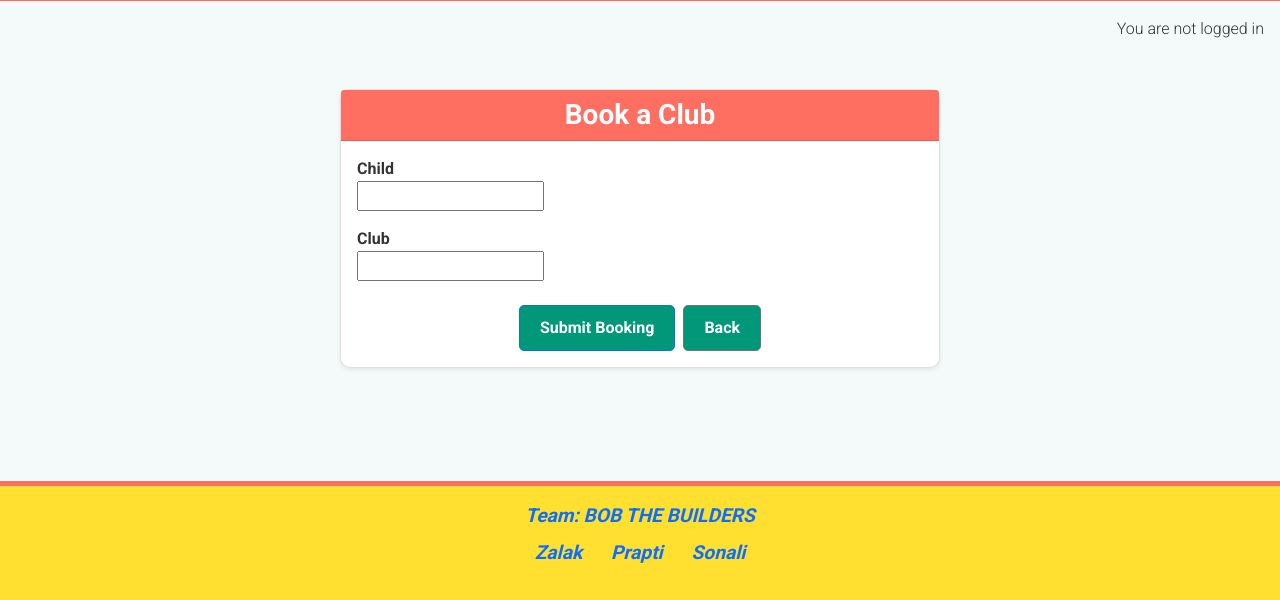
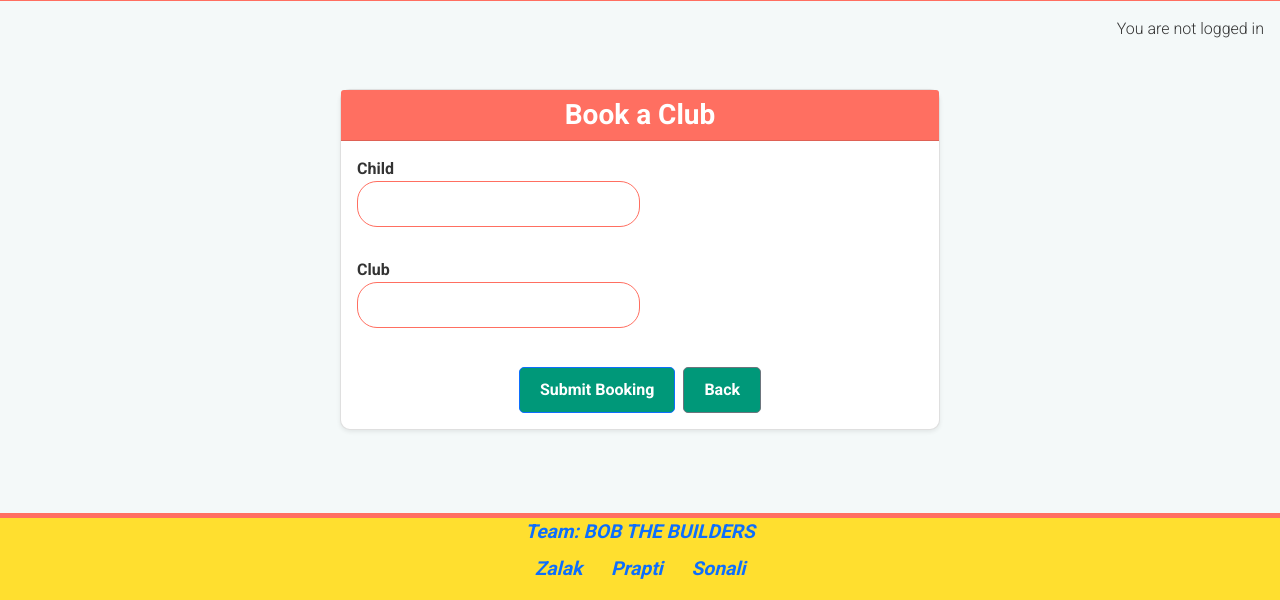
Before and after one commit to SonaliP11/HappyCamp, a Django app: template bookings/templates/bookings/booking_form.html in a window 1280 px wide. Shown: the part 200-800 px from the top of the page. Run offline with Django 4.2, Linux system fonts and the light colour scheme; the template is opened without the code that fills it, so the values that code supplies are empty, except form fields; tables that the repository leaves empty hold one stand-in row (values such as "Sample post"); form fields are guessed from the names that the template uses; some libraries are stand-ins or nearby versions.

Commit message:
add style

```diff
--- a/static/css/style.css
+++ b/static/css/style.css
@@ -312,7 +312,7 @@ p.lead {
     border-radius: 10px;
     background: #ffffff;
     box-shadow: 0 4px 8px rgba(0, 0, 0, 0.1);
-    max-width: 300px; /* Adjust the width to make it smaller */
+    max-width: 900px; /* Adjust the width to make it smaller */
     margin: 0 auto; /* Center the card */
     border: 4px solid #FF6F61; /* Primary color border */
     max-height: min-content;
@@ -378,3 +378,34 @@ p.lead {
         font-size: 1.2rem; /* Normal star size on tablet */
     }
 }
+
+/* Form Fields */
+input[type="text"],
+input[type="password"],
+input[type="email"],
+input[type="number"],
+select,
+textarea {
+    border-radius: 20px; /* Curved style */
+    border: 1px solid #FF6F61;
+    padding: 10px;
+    width: 50%;
+    box-sizing: border-box;
+    margin-bottom: 15px;
+    font-size: 1rem;
+    color: #495057;
+    background-color: #fff;
+    background-clip: padding-box;
+    transition: border-color 0.15s ease-in-out, box-shadow 0.15s ease-in-out;
+}
+
+input[type="text"]:focus,
+input[type="password"]:focus,
+input[type="email"]:focus,
+input[type="number"]:focus,
+select:focus,
+textarea:focus {
+    border-color: #FF6F61; /* Primary color border on focus */
+    box-shadow: 0 0 0 0.2rem rgba(255, 111, 97, 0.25);
+    outline: 0;
+}
--- a/templates/account/login.html
+++ b/templates/account/login.html
@@ -6,12 +6,12 @@
 {% block head_title %}{% trans "Sign In" %}{% endblock %}
 
 {% block content %}
-<div class="container mt-5 d-flex justify-content-center">
-    <div class="card shadow-sm border-custom" style="width: 100%; max-width: 600px;">
+<div class="container mt-3 d-flex justify-content-center">
+    <div class="card shadow-sm border-custom" style="width: 100%; max-width: 600px; display: center;">
         <div class="card-header text-center">
             <h3 class="mb-0 text-primary"><strong>{% trans "Sign In" %}</strong></h3>
         </div>
-        <div class="card-body">
+        <div class="card-body" style="font-size: larger;font-weight: bold;">
             <p class="text-center">Welcome back to HappyCamp. To book a club or manage your bookings, please log in. If you have not created an account yet, then <a class="link" href="{% url 'account_signup' %}">sign up</a> first.</p>
             <form class="login needs-validation" method="POST" action="{% url 'account_login' %}" novalidate>
                 {% csrf_token %}
--- a/templates/account/signup.html
+++ b/templates/account/signup.html
@@ -6,14 +6,14 @@
 {% block head_title %}{% trans "Sign Up" %}{% endblock %}
 
 {% block content %}
-<div class="container mt-5 d-flex justify-content-center">
-    <div class="card shadow-sm border-custom" style="width: 100%; max-width: 600px;">
+<div class="container mt-3 d-flex justify-content-center">
+    <div class="card shadow-sm border-custom" style="width: 100%; max-width: 600px;font-weight: bold;">
         <div class="card-header text-center">
             <h3 class="mb-0 text-primary"><strong>{% trans "Sign Up" %}</strong></h3>
         </div>
         <div class="card-body">
             <p class="text-center">{% trans 'Create an account to book a club or manage your bookings.' %}</p>
-            <form method="POST" action="{% url 'account_signup' %}">
+            <form method="POST" action="{% url 'account_signup' %}" novalidate>
                 {% csrf_token %}
                 {{ form.as_p }}
                 <div class="d-flex justify-content-center mt-4">
--- a/templates/base.html
+++ b/templates/base.html
@@ -148,7 +148,7 @@
     </main>
 
     <!-- Footer -->
-    <footer class="footer mt-auto py-3">
+    <footer class="footer mt-auto py-0">
         <p class="m-0 text-center">
             {% block copyright %}
             <div class="text-center" id="footer-text">
```
